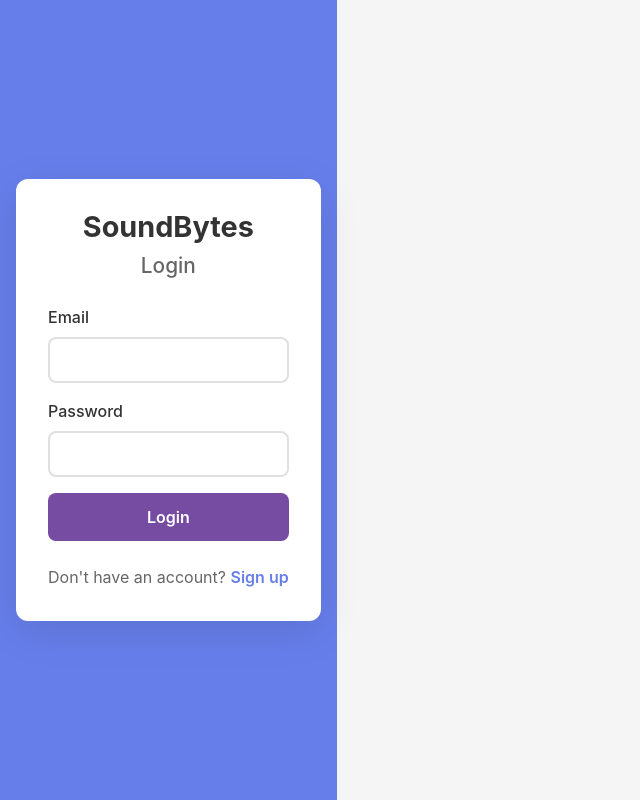
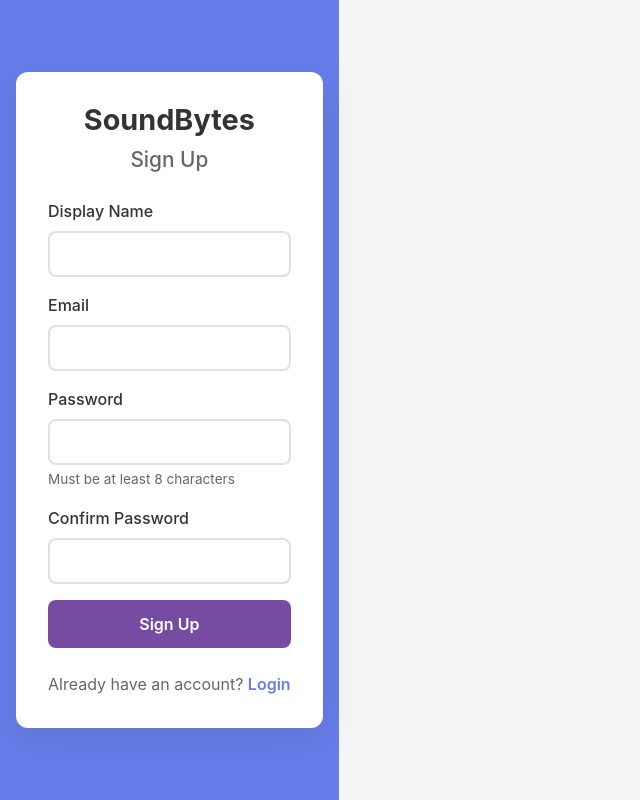
Before and after one commit to Aniello-Bacarella/Capstone, a React app in the folder frontend/: page /signup in a window 1280 px wide. Before the commit this address led to /login. Shown: the whole page, without its empty margins (0-640 px from the left). Built offline with nearby package versions, Linux system fonts and the light colour scheme; no server answers; the HTML template or start-up script is replaced by a standard one.

Commit message:
sign up page and route added into app.jsx

```diff
--- a/frontend/src/App.jsx
+++ b/frontend/src/App.jsx
@@ -2,6 +2,7 @@ import { BrowserRouter, Routes, Route, Navigate } from "react-router-dom";
 import { AuthProvider } from "./contexts/AuthContext";
 import { ProtectedRoute } from "./components/Auth/ProtectedRoute";
 import { LoginPage } from "./pages/LoginPage";
+import { SignupPage } from "./pages/SignupPage";
 import { Layout } from "./components/Layout/Layout";
 import "./App.css";
 
@@ -11,7 +12,7 @@ function App() {
       <AuthProvider>
         <Routes>
           <Route path="/login" element={<LoginPage />} />
-
+          <Route path="/signup" element={<SignupPage />} />
           <Route
             path="/"
             element={
--- a/frontend/src/pages/SignupPage.jsx
+++ b/frontend/src/pages/SignupPage.jsx
@@ -2,4 +2,116 @@ import { useState } from "react";
 import { Link, useNavigate } from "react-router-dom";
 import { useAuth } from "../contexts/AuthContext";
 
-export const SignupPage = () => {};
+export const SignupPage = () => {
+
+ const [email, setEmail] = useState('');
+  const [password, setPassword] = useState('');
+  const [confirmPassword, setConfirmPassword] = useState('');
+  const [displayName, setDisplayName] = useState('');
+  const [error, setError] = useState('');
+  const [loading, setLoading] = useState(false);
+  const { register } = useAuth();
+  const navigate = useNavigate();
+
+  const handleSubmit = async (e) => {
+    e.preventDefault();
+    setError('');
+
+    if (password !== confirmPassword) {
+      setError('Passwords do not match');
+      return;
+    }
+
+    if (password.length < 8) {
+      setError('Password must be at least 8 characters');
+      return;
+    }
+
+    setLoading(true);
+
+    const result = await register(email, password, displayName);
+
+    if (result.success) {
+      navigate('/');
+    } else {
+      setError(result.error);
+    }
+
+    setLoading(false);
+  };
+
+  return (
+    <div className="auth-page">
+      <div className="auth-container">
+        <div className="auth-card">
+          <h1>SoundBytes</h1>
+          <h2>Sign Up</h2>
+
+          {error && <div className="error-message">{error}</div>}
+
+          <form onSubmit={handleSubmit}>
+            <div className="form-group">
+              <label htmlFor="displayName">Display Name</label>
+              <input
+                id="displayName"
+                type="text"
+                value={displayName}
+                onChange={(e) => setDisplayName(e.target.value)}
+                required
+                disabled={loading}
+              />
+            </div>
+
+            <div className="form-group">
+              <label htmlFor="email">Email</label>
+              <input
+                id="email"
+                type="email"
+                value={email}
+                onChange={(e) => setEmail(e.target.value)}
+                required
+                disabled={loading}
+              />
+            </div>
+
+            <div className="form-group">
+              <label htmlFor="password">Password</label>
+              <input
+                id="password"
+                type="password"
+                value={password}
+                onChange={(e) => setPassword(e.target.value)}
+                required
+                disabled={loading}
+                autoComplete="new-password"
+                minLength={8}
+              />
+              <small>Must be at least 8 characters</small>
+            </div>
+
+            <div className="form-group">
+              <label htmlFor="confirmPassword">Confirm Password</label>
+              <input
+                id="confirmPassword"
+                type="password"
+                value={confirmPassword}
+                onChange={(e) => setConfirmPassword(e.target.value)}
+                required
+                disabled={loading}
+                autoComplete="new-password"
+              />
+            </div>
+
+            <button type="submit" disabled={loading} className="btn-primary">
+              {loading ? 'Creating account' : 'Sign Up'}
+            </button>
+          </form>
+
+          <p className="auth-link">
+            Already have an account? <Link to="/login">Login</Link>
+          </p>
+        </div>
+      </div>
+    </div>
+  );
+};
```
